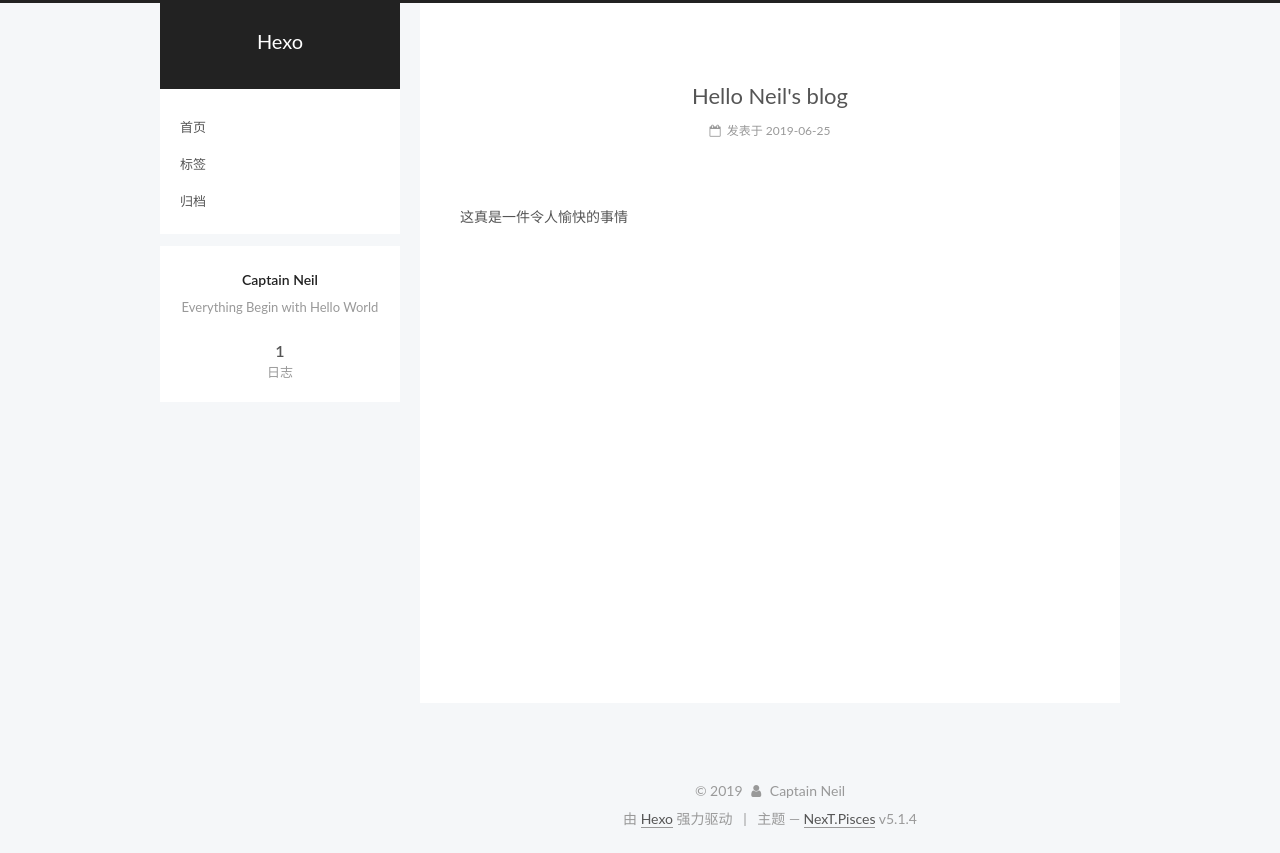
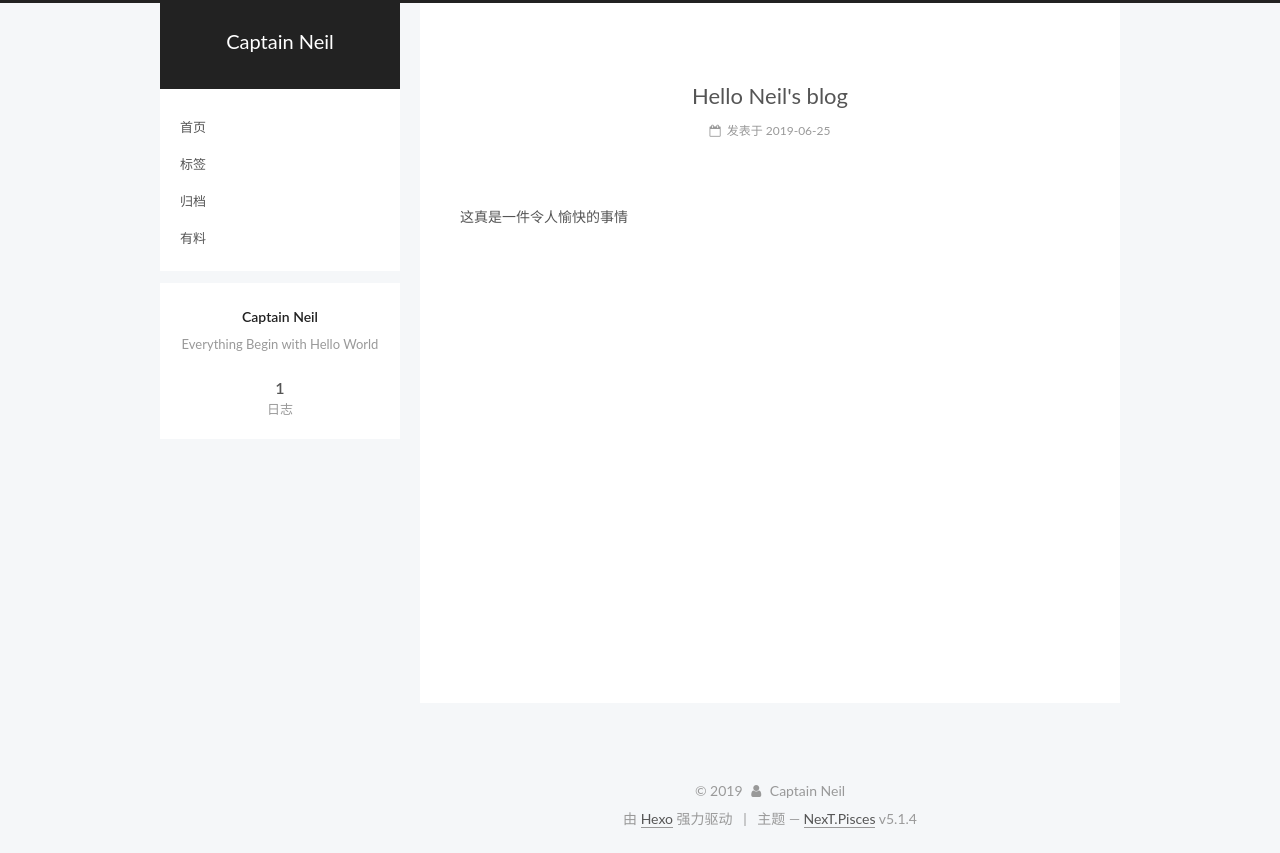
Before and after one commit to CaptainNeil/CaptainNeil.github.io, a plain HTML site: page index.html in a window 1280 px wide. Drawn offline with Linux system fonts and the light colour scheme.

Commit message:
Site updated: 2019-06-25 23:07:20

```diff
--- a/index.html
+++ b/index.html
@@ -81,13 +81,13 @@
 
 <meta name="description" content="Everything Begin with Hello World">
 <meta property="og:type" content="website">
-<meta property="og:title" content="Hexo">
+<meta property="og:title" content="Captain Neil">
 <meta property="og:url" content="http://yoursite.com/index.html">
-<meta property="og:site_name" content="Hexo">
+<meta property="og:site_name" content="Captain Neil">
 <meta property="og:description" content="Everything Begin with Hello World">
 <meta property="og:locale" content="zh-Hans">
 <meta name="twitter:card" content="summary">
-<meta name="twitter:title" content="Hexo">
+<meta name="twitter:title" content="Captain Neil">
 <meta name="twitter:description" content="Everything Begin with Hello World">
 
 
@@ -124,7 +124,7 @@
 
 
 
-  <title>Hexo</title>
+  <title>Captain Neil</title>
 
 
 
@@ -155,7 +155,7 @@
     <div class="custom-logo-site-title">
       <a href="/" class="brand" rel="start">
         <span class="logo-line-before"><i></i></span>
-        <span class="site-title">Hexo</span>
+        <span class="site-title">Captain Neil</span>
         <span class="logo-line-after"><i></i></span>
       </a>
     </div>
@@ -204,6 +204,14 @@
         </li>
 
 
+        <li class="menu-item menu-item-something">
+          <a href="/something" rel="section">
+
+            有料
+          </a>
+        </li>
+
+
 
     </ul>
 
@@ -245,7 +253,7 @@
     </span>
 
     <span hidden itemprop="publisher" itemscope itemtype="http://schema.org/Organization">
-      <meta itemprop="name" content="Hexo">
+      <meta itemprop="name" content="Captain Neil">
     </span>
 
 
```
Also changed, not shown: 2019/06/25/Hello-Neil-s-blog/index.html (+12 -4 lines), archives/2019/06/index.html (+13 -5 lines), archives/2019/index.html (+13 -5 lines), archives/index.html (+13 -5 lines).
